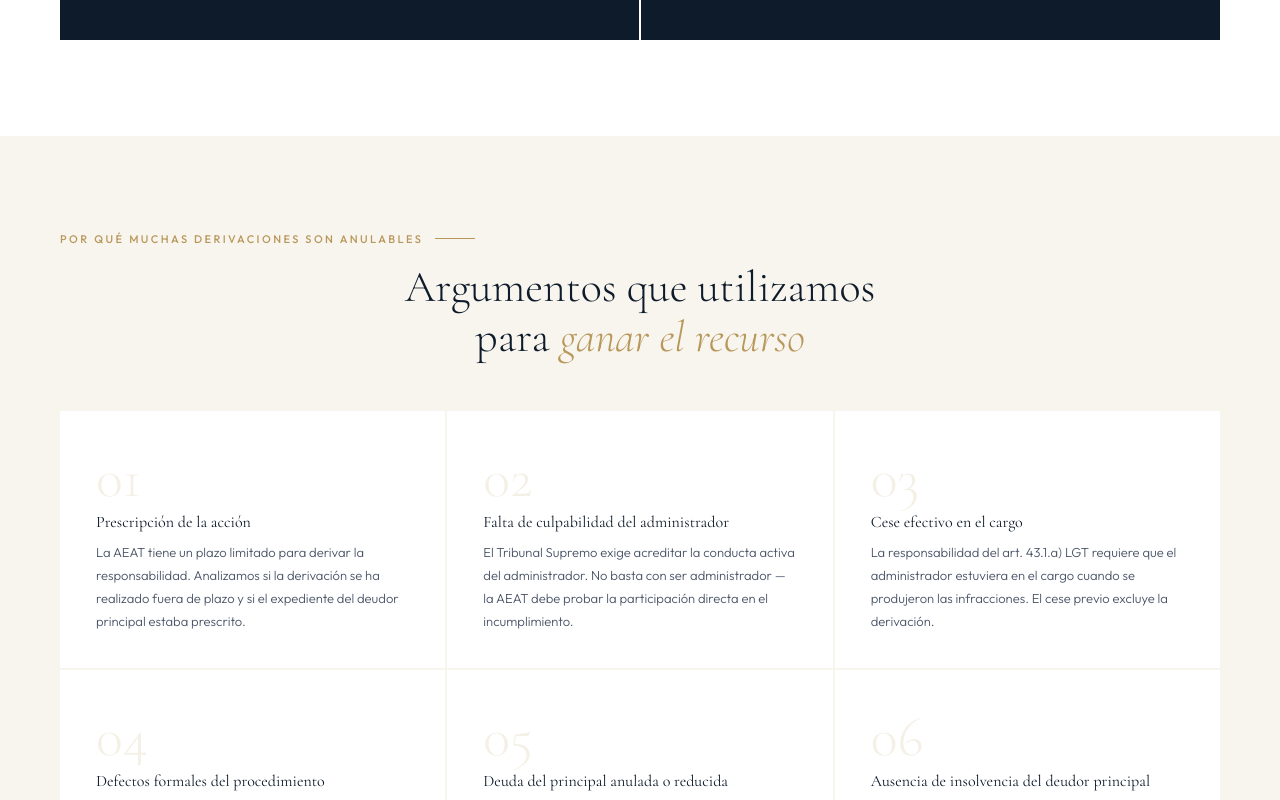
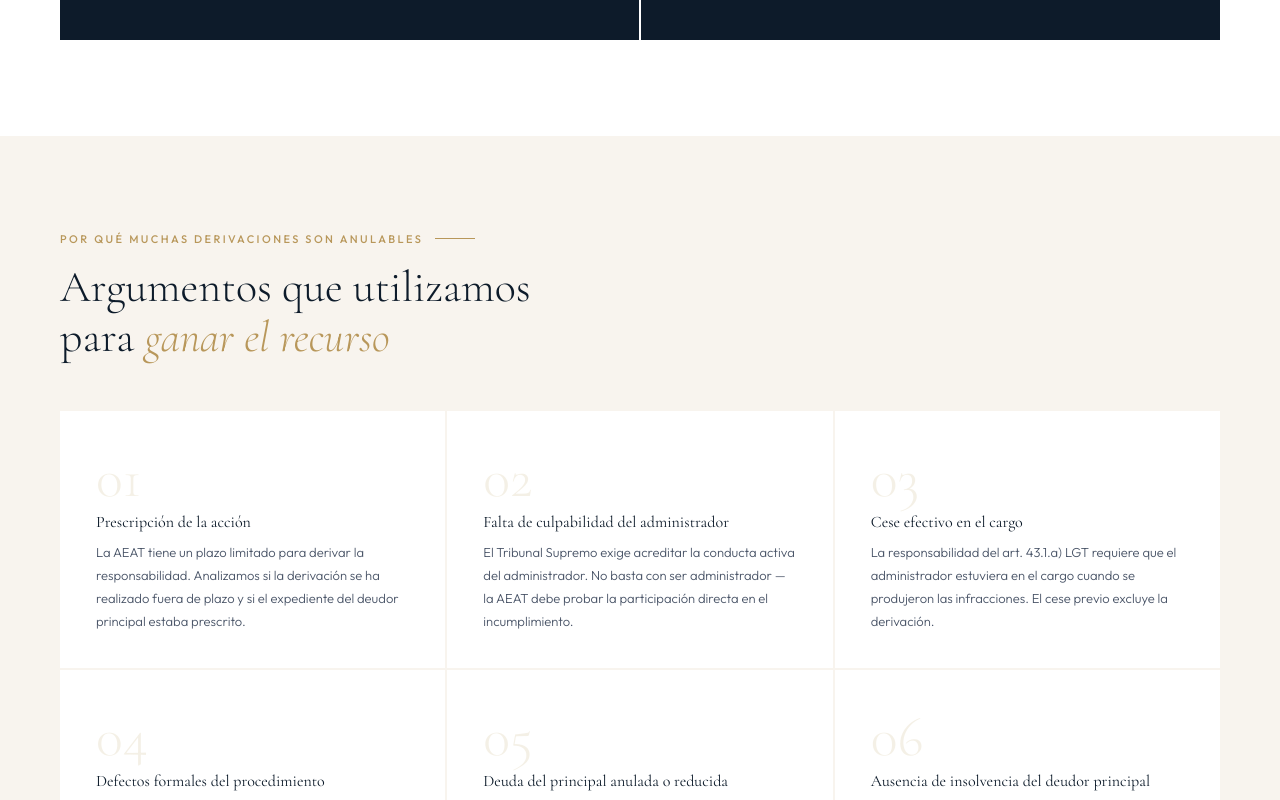
Before and after one commit to Ivanrm01/IRM-Abogados, a Next.js app: page /derivaciones-responsabilidad-tributaria in a window 1280 px wide. Shown: the part 2020-2820 px from the top of the page. Built offline with nearby package versions, Linux system fonts and the light colour scheme.

Commit message:
Update landing.module.css

```diff
--- a/app/derivaciones-responsabilidad-tributaria/landing.module.css
+++ b/app/derivaciones-responsabilidad-tributaria/landing.module.css
@@ -47,7 +47,7 @@
 .articuloNote { background: rgba(184,151,90,.08); border-left: 2px solid var(--gold); padding: 12px 16px; font-size: 12px; font-weight: 300; color: rgba(255,255,255,.5); line-height: 1.65; }
 
 /* ARGUMENTOS */
-.argumentos { background: var(--cream); padding: 96px 60px; text-align: center; }
+.argumentos { background: var(--cream); padding: 96px 60px; text-align: left; }
 .argumentosGrid { display: grid; grid-template-columns: repeat(3, 1fr); gap: 2px; margin-top: 48px; text-align: left; }
 .argumentoCard { background: var(--white); padding: 36px; border-top: 3px solid transparent; transition: border-color .3s; }
 .argumentoCard:hover { border-top-color: var(--gold); }
```
